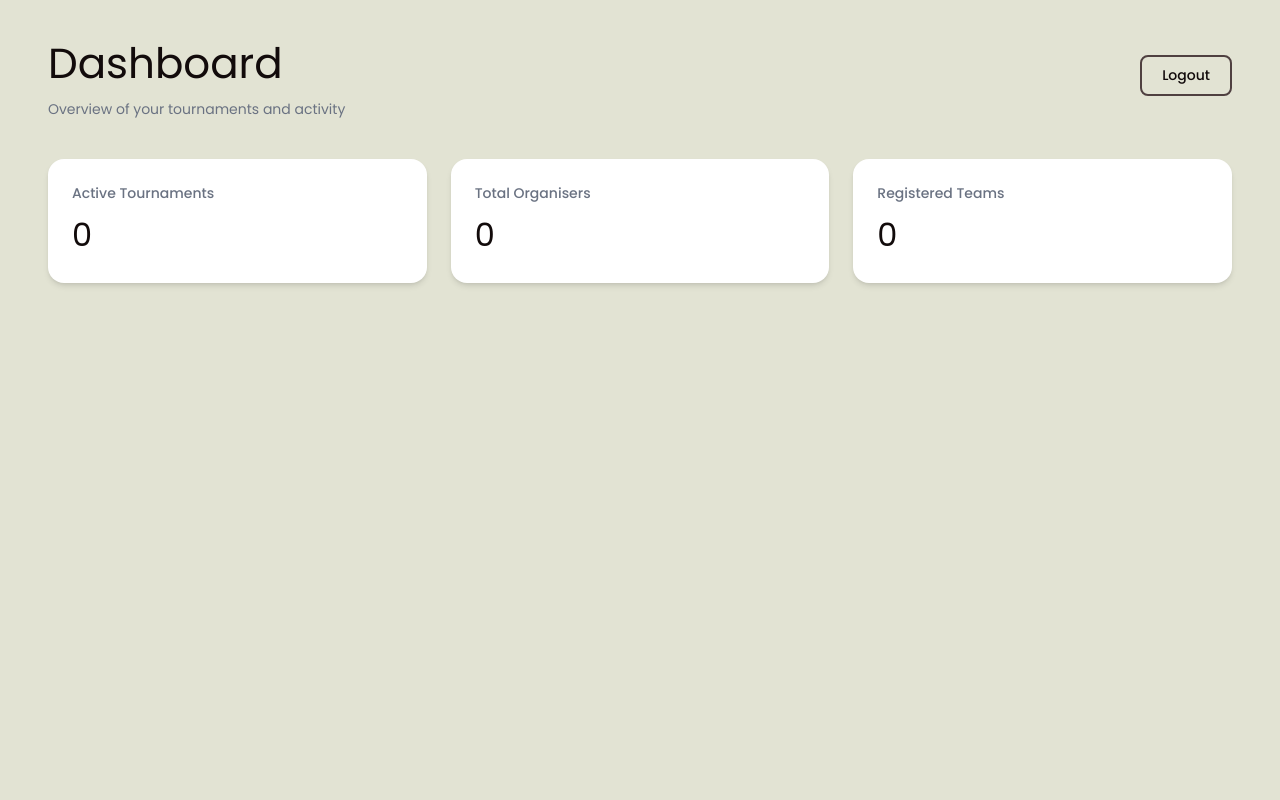
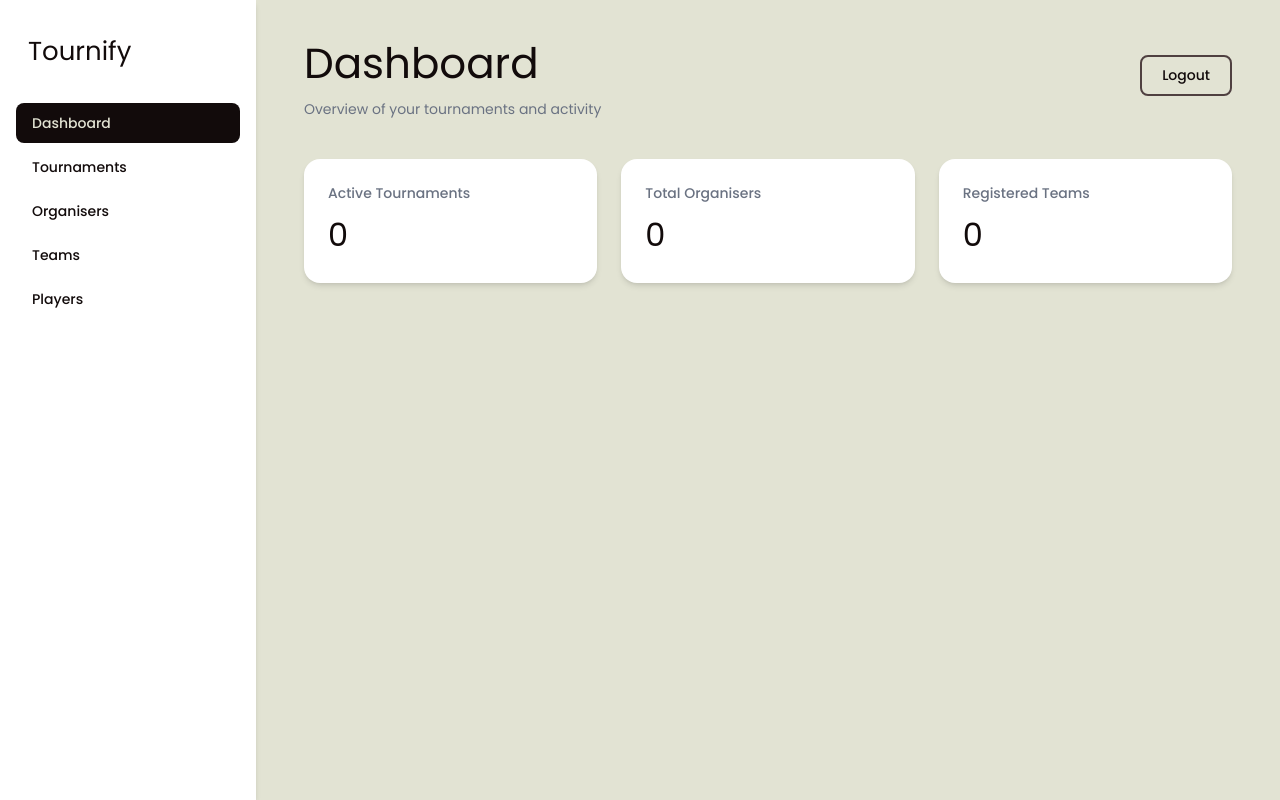
Before and after one commit to NiteshKhatate/tournament-hub, a Next.js app: page /dashboard in a window 1280 px wide. Built offline with nearby package versions, Linux system fonts and the light colour scheme.

Commit message:
Feat: Sidenav

```diff
--- a/src/app/dashboard/page.tsx
+++ b/src/app/dashboard/page.tsx
@@ -1,9 +1,13 @@
+import SideNav from '@/components/common/Sidenav';
 import DashboardHeader from '@/components/dashboard/DashboardHeader';
 import StatCard from '@/components/dashboard/StatCard';
 
 export default function DashboardPage() {
   return (
-    <main className="min-h-screen w-full bg-app-bg px-6 py-8 md:px-12">
+    <div className="flex min-h-screen w-full bg-app-bg">
+      <SideNav />
+
+      <main className="flex-1 px-6 py-8 md:px-12">
         <DashboardHeader />
 
         <section className="mt-10 grid grid-cols-1 gap-6 sm:grid-cols-2 lg:grid-cols-3">
@@ -12,5 +16,6 @@ export default function DashboardPage() {
           <StatCard label="Registered Teams" value="0" />
         </section>
       </main>
+    </div>
   );
 }
--- /dev/null
+++ b/src/components/common/Sidenav.tsx
@@ -0,0 +1,47 @@
+'use client';
+
+import Link from 'next/link';
+import { usePathname } from 'next/navigation';
+
+interface NavItem {
+  label: string;
+  href: string;
+}
+
+const navItems: NavItem[] = [
+  { label: 'Dashboard', href: '/dashboard' },
+  { label: 'Tournaments', href: '/tournaments' },
+  { label: 'Organisers', href: '/organisers' },
+  { label: 'Teams', href: '/teams' },
+  { label: 'Players', href: '/players' },
+];
+
+export default function SideNav() {
+  const pathname = usePathname();
+
+  return (
+    <aside className="flex h-screen w-64 flex-col bg-white px-4 py-8 shadow-md">
+      <h2 className="mb-8 px-3 text-app-text">Tournify</h2>
+
+      <nav className="flex flex-col gap-1">
+        {navItems.map((item) => {
+          const isActive = pathname === item.href;
+
+          return (
+            <Link
+              key={item.href}
+              href={item.href}
+              className={`rounded-lg px-4 py-2.5 text-sm font-medium transition ${
+                isActive
+                  ? 'bg-app-text text-app-bg'
+                  : 'text-app-text hover:bg-app-bg'
+              }`}
+            >
+              {item.label}
+            </Link>
+          );
+        })}
+      </nav>
+    </aside>
+  );
+}
```
Lines whose indentation alone changed are shown as unchanged.
